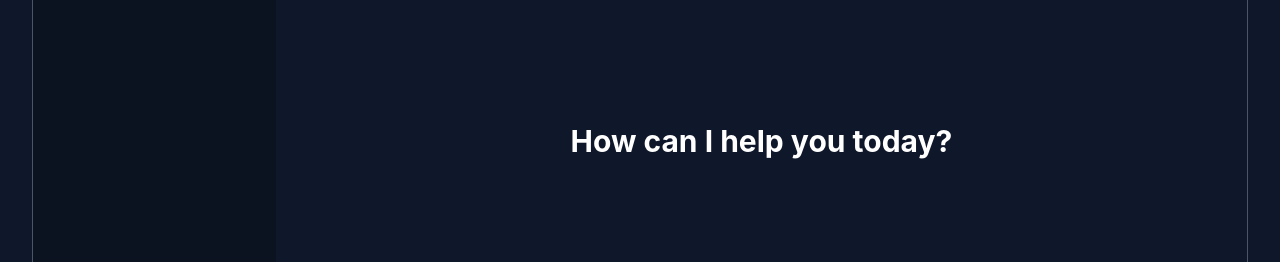
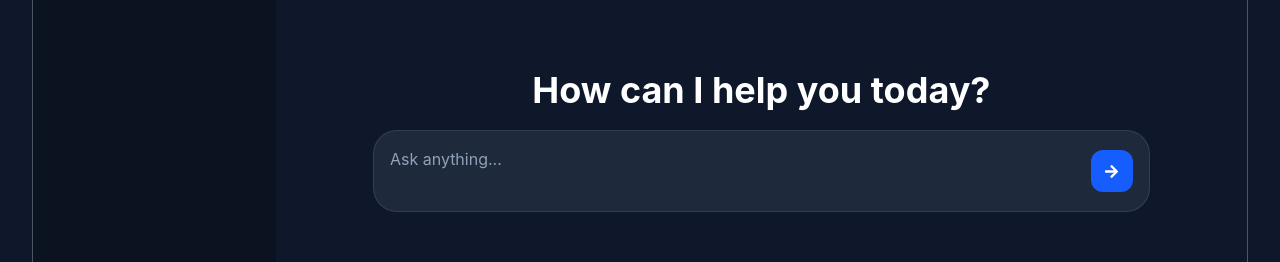
Before and after one commit to DefNotArham/ai-chatbot, a React (Vite) app in the folder frontend/: page / in a window 1280 px wide. Shown: the part 255-517 px from the top of the page. Built offline with nearby package versions, Linux system fonts and the light colour scheme; no server answers.

Commit message:
created input

```diff
--- a/frontend/src/components/NewChat.jsx
+++ b/frontend/src/components/NewChat.jsx
@@ -1,9 +1,20 @@
 import React from "react";
+import { FaArrowRight } from "react-icons/fa";
 
 const NewChat = () => {
   return (
-    <div className="flex justify-center items-center w-[80%]">
-      <h1 className="text-3xl font-bold">How can I help you today?</h1>
+    <div className="flex flex-col justify-center items-center w-[80%]">
+      <h1 className="text-4xl font-bold">How can I help you today?</h1>
+      <div className="bg-[#1e293b] border border-white/10 rounded-3xl p-4 flex items-center gap-3 w-[80%] mt-5">
+        <textarea
+          placeholder="Ask anything..."
+          className="flex-1 bg-transparent resize-none border-none outline-none text-white placeholder:text-slate-400 min-h-7"
+        />
+
+        <button className="w-[42px] h-[42px] rounded-xl bg-blue-600 hover:bg-blue-700 transition text-white flex items-center justify-center cursor-pointer">
+          <FaArrowRight size={15} />
+        </button>
+      </div>
     </div>
   );
 };
--- a/frontend/src/index.css
+++ b/frontend/src/index.css
@@ -4,4 +4,5 @@
   --color-background: #0f172a;
   --color-sidebar-background: #0b1220;
   --color-azure-blue: #2563eb;
+  --color-input-bg: #1e293b;
 }
```
